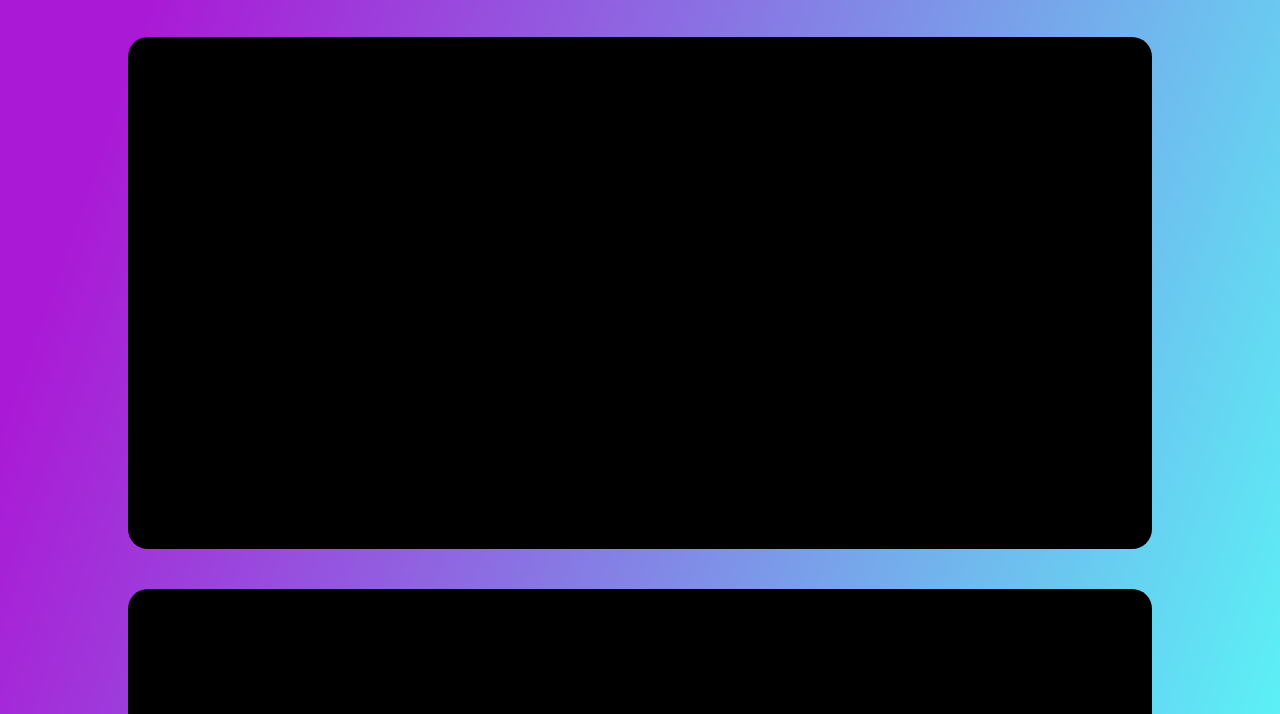
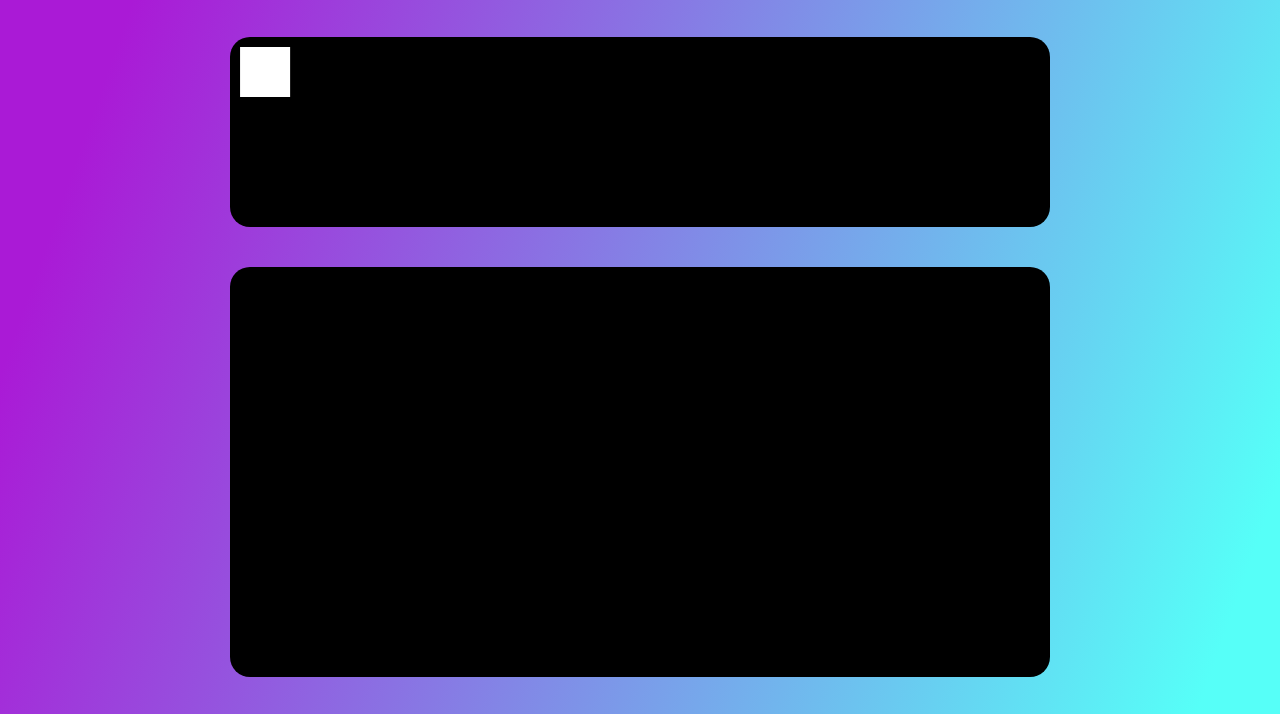
Before and after one commit to Lu-Smith/multiple-canvases-project, a plain HTML site: page index.html in a window 1280 px wide. Shown: the part 133-847 px from the top of the page. Drawn offline with nearby package versions, Linux system fonts and the light colour scheme.

Commit message:
Updated script.js and index.html

```diff
--- a/index.html
+++ b/index.html
@@ -17,12 +17,20 @@
     </header>
     <main>
         <div>
-            <canvas id="canvas1"></canvas>
-            <canvas id="canvas2"></canvas>
+            <div id="container1">
+                <canvas id="canvas1"></canvas>
+            </div>
+            <div id="container2">
+                <canvas id="canvas2"></canvas>
+            </div>
         </div>
         <div>
-            <canvas id="canvas3"></canvas>
-            <canvas id="canvas4"></canvas>
+            <div id="container3">
+                <canvas id="canvas3"></canvas>
+            </div>
+            <div id="container4">
+                <canvas id="canvas4"></canvas>
+            </div>
         </div>
     </main>
     <footer>Coded by <a href="https://www.lunasmithart.com/" target="_blank" rel="noreferrer">Luna Smith</a>, open source on <a href="https://github.com/Lu-Smith/multiple-canvases-project" target="_blank" rel="noreferrer">GitHub</a></footer>
--- a/script.js
+++ b/script.js
@@ -0,0 +1,10 @@
+//canvas1
+const canvas1 = document.getElementById('canvas1');
+const ctx = canvas1.getContext('2d');
+const container1 = document.getElementById('container1');
+
+canvas1.width = container1.offsetWidth;
+canvas1.height = container1.offsetHeight;
+
+ctx.fillStyle = 'white';
+ctx.fillRect(10, 10, 50, 50);
```
